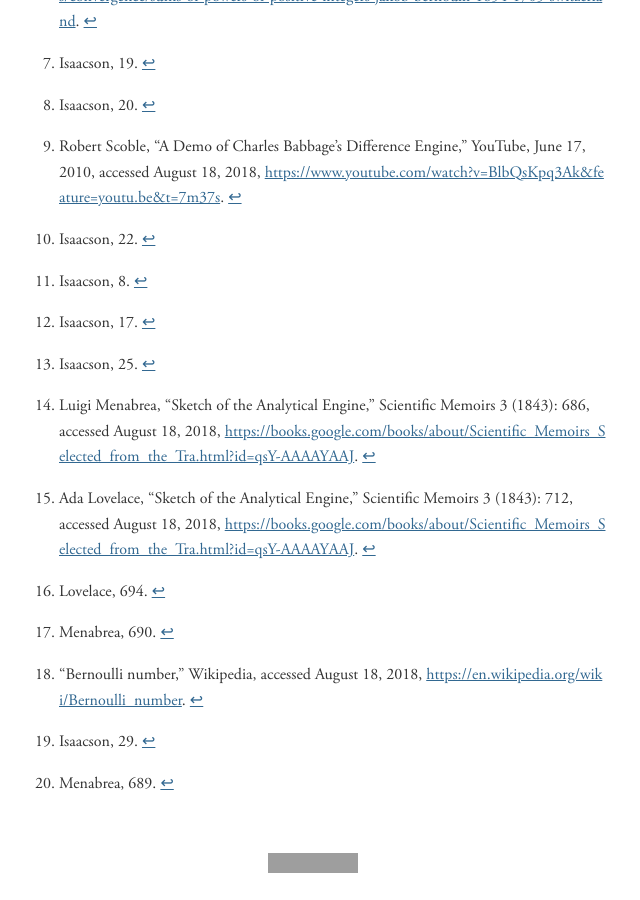
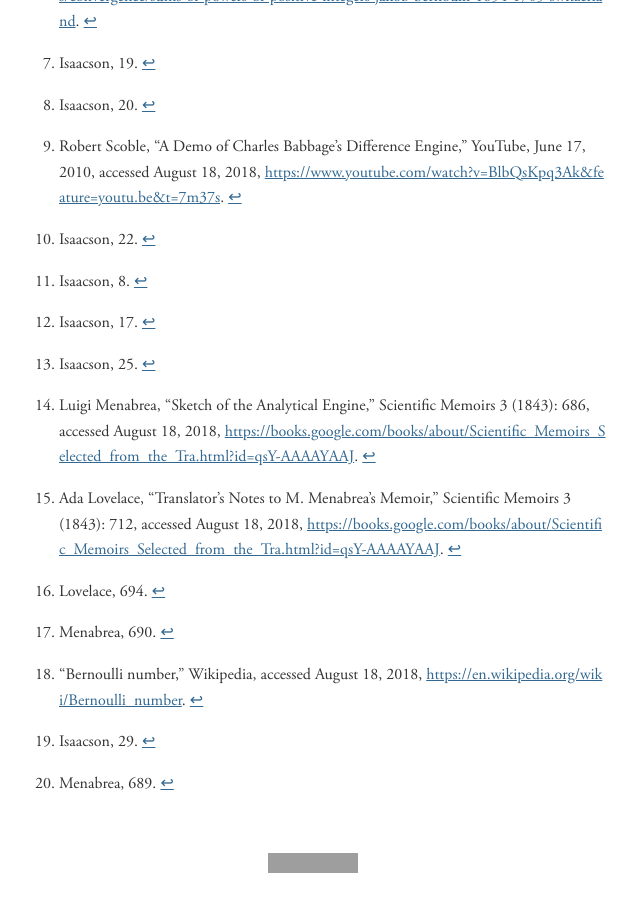
Before and after one commit to sinclairtarget/sinclairtarget.github.io, a Jekyll site: the page built from _posts/2018-08-18-ada-lovelace-note-g.md, in a window 1280 px wide and 900 px high, scrolled down 13111 px. Shown: the whole window, without its empty margins (327-967 px from the left). Built offline with Jekyll 4.4.1, drawn with Linux system fonts in a browser that asks for light colours; formulas are drawn with MathJax 3; comment, search, counter and statistics services are not loaded; grey boxes are pictures that could not be loaded.

Commit message:
Fix Lovelace citation in footnotes.

```diff
--- a/_posts/2018-08-18-ada-lovelace-note-g.md
+++ b/_posts/2018-08-18-ada-lovelace-note-g.md
@@ -463,7 +463,7 @@ _Previously on TwoBitHistory..._
 [^12]: Isaacson, 17.
 [^13]: Isaacson, 25.
 [^14]: Luigi Menabrea, "Sketch of the Analytical Engine," Scientific Memoirs 3 (1843): 686, accessed August 18, 2018, <https://books.google.com/books/about/Scientific_Memoirs_Selected_from_the_Tra.html?id=qsY-AAAAYAAJ>.
-[^15]: Ada Lovelace, "Sketch of the Analytical Engine," Scientific Memoirs 3 (1843): 712, accessed August 18, 2018, <https://books.google.com/books/about/Scientific_Memoirs_Selected_from_the_Tra.html?id=qsY-AAAAYAAJ>.
+[^15]: Ada Lovelace, "Translator's Notes to M. Menabrea's Memoir," Scientific Memoirs 3 (1843): 712, accessed August 18, 2018, <https://books.google.com/books/about/Scientific_Memoirs_Selected_from_the_Tra.html?id=qsY-AAAAYAAJ>.
 [^16]: Lovelace, 694.
 [^17]: Menabrea, 690.
 [^18]: "Bernoulli number," Wikipedia, accessed August 18, 2018, <https://en.wikipedia.org/wiki/Bernoulli_number>.
```
